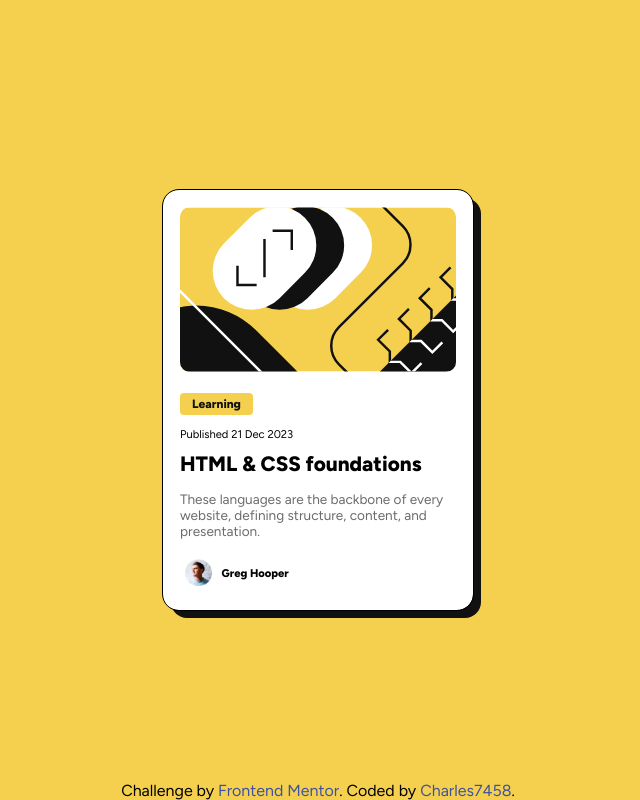
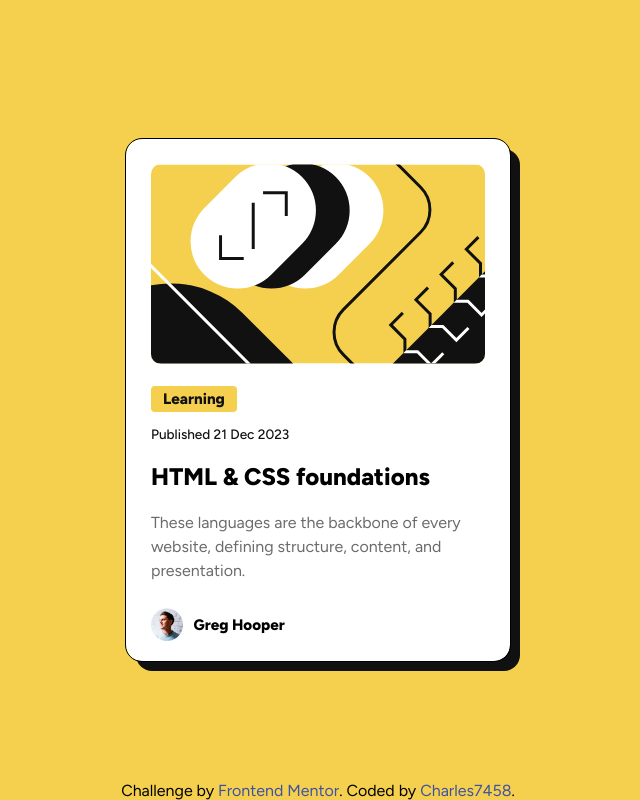
Before and after one commit to Charles7458/blog-preview-solution, a plain HTML site: page index.html in a window 1280 px wide. Shown: the whole page, without its empty margins (322-962 px from the left). Drawn offline with Linux system fonts and the light colour scheme.

Commit message:
third commit

```diff
--- a/index.html
+++ b/index.html
@@ -23,7 +23,7 @@
                 <p class="name">Greg Hooper</p>
             </div>
     </div>
-    <div class="attribution">
+    <div class="attribution" role="attribution">
         Challenge by <a href="https://www.frontendmentor.io?ref=challenge" target="_blank">Frontend Mentor</a>.
         Coded by <a href="https://www.frontendmentor.io/profile/Charles7458" target="_blank">Charles7458</a>.
       </div>
--- a/styles.css
+++ b/styles.css
@@ -16,22 +16,23 @@ body {
 }
 
 .blog-card {
-    height: 420px;
+    height: 522px;
     margin: 0 auto;
-    width: 310px;
+    width: 384px;
     border-radius: 16px;
     background-color: white;
     align-items: center;
     justify-content: center;
-    box-shadow: 8px 8px 0px 0px rgb(17, 17, 17);
+    box-shadow: 10px 10px 0px 0px rgb(17, 17, 17);
     outline: 1px solid black;
 }
 
 
 .illustration {
-    height: 165px;
+    height: 200px;
     border-radius: 10px;
-    margin: 17px 17px 17px 17px;
+    margin: 25px;
+    margin-bottom: 18px;
 }
 
 
@@ -43,21 +44,23 @@ body {
      /* margin-left: 15px; */
      padding: 4px 12px;
      font-family: "Figtree", sans-serif;
-     font-size: 0.75rem;
+     font-size: 0.95rem;
      font-weight: 800;
 }
 
 .info , .author{
-    padding-left: 17px;
+    padding-left: 25px;
 }
 
 .published {
-    font-size: 0.70rem;
-    padding: 12px 10px 10px 0px;
+    font-size: 0.85rem;
+    font-weight: 500;
+    padding: 14px 10px 20px 0px;
+    color: rgb(17, 17, 17);
 }
 
 .heading {
-    font-size: 1.3rem;
+    font-size: 1.5rem;
     font-weight: 800;
     cursor: pointer;
 }
@@ -67,14 +70,16 @@ body {
 }
 
 .blog {
-    margin: 15px 0px 10px 0px;
-    font-size: 0.85rem;
+    margin: 20px 0px 10px 0px;
+    font-size: 1rem;
+    line-height: 24px;
     color: rgb(107,107,107);
+    width: 350px;
 }
 
 .author {
     display: flex;
-    margin: 15px 0px 0px 0px ;
+    margin-top: 20px;
     text-align: center;
 }
 
@@ -82,7 +87,7 @@ body {
     /* margin: 7px 5px 0px 5px; */
 
     font-weight: 800;
-    font-size: 0.7rem;
+    font-size: 0.95rem;
     align-self: center;
     padding-top: 5px;
 }
@@ -92,8 +97,8 @@ body {
 }
 
 .pfp {
-    height: 32px;
-    padding: 5px 10px 0px 5px;
+    height: 38px;
+    padding: 5px 10px 0px 0px;
 }
 
 .attribution {
```
Also changed, not shown: Screenshot.png.
